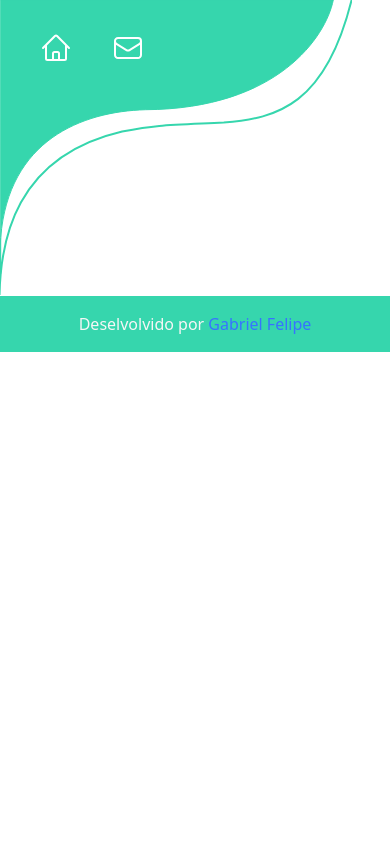
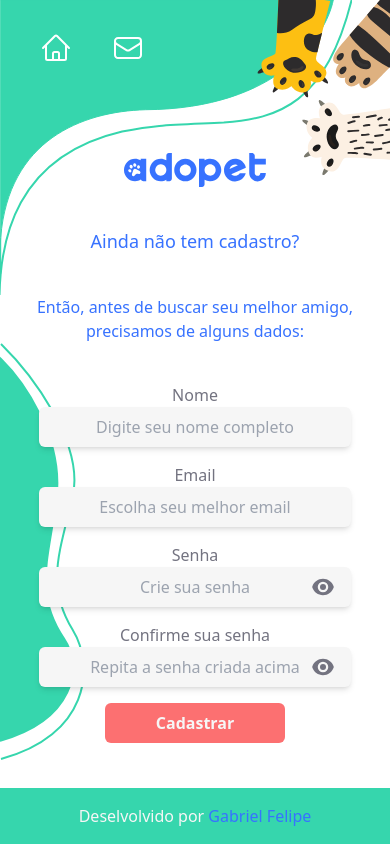
Before and after one commit to gabrielfelipeee/adopet, a React (Vite) app: page /cadastro in a window 390 px wide. Built offline with nearby package versions, Linux system fonts and the light colour scheme.

Commit message:
corrigindo alguns bugs e criando a página de cadastro

```diff
--- a/src/Routes.tsx
+++ b/src/Routes.tsx
@@ -2,13 +2,13 @@ import { BrowserRouter, Routes, Route } from "react-router-dom"
 
 
 import { WindowWidthProvider } from "./context/WindowWidthContext";
-import { LoginProvider } from "./context/LoginContext";
+import { LoginProvider } from "./context/LoginAndRegisterContext";
 
 import Header from "./components/Header";
 import Footer from "./components/Footer";
 import Initial from "./pages/Initial";
 import Login from "./pages/Login";
-
+import Register from "./pages/Register";
 
 function AppRoutes() {
   return (
@@ -19,6 +19,7 @@ function AppRoutes() {
           <Routes>
             <Route path='/inicio' element={<Initial />} />
             <Route path='/login' element={<Login />} />
+            <Route path='/cadastro' element={<Register />} />
           </Routes>
         </WindowWidthProvider>
       </LoginProvider>
--- a/src/components/Footer/index.tsx
+++ b/src/components/Footer/index.tsx
@@ -2,7 +2,7 @@
 
 const Footer = () => {
     return (
-        <footer className="bg-secondary text-gray-light text-base font-500 p-4 flex justify-center items-center relative z-[999]">
+        <footer className="bg-secondary text-gray-light text-base font-500 p-4 flex justify-center items-center relative">
             <span>Deselvolvido por <a
                 href="https://github.com/gabrielfelipeee"
                 target="_blank"
--- a/src/components/Header/Layout/index.tsx
+++ b/src/components/Header/Layout/index.tsx
@@ -6,7 +6,7 @@ interface LayoutProps {
 
 const Layout = ({ children }: LayoutProps) => {
     return (
-        <header className="ly-header-mobile md:ly-header-desktop">
+        <header className="ly-header-mobile relative md:ly-header-desktop">
             {children}
         </header>
     )
--- a/src/components/Header/index.tsx
+++ b/src/components/Header/index.tsx
@@ -8,7 +8,7 @@ import Layout from "./Layout";
 const Header = () => {
     return (
         <Layout>
-            <nav className="flex gap-10 pt-8 items-center relative z-500">
+            <nav className="flex gap-10 pt-8 items-center">
                 <div>
                     <img
                         src={logo}
@@ -16,7 +16,7 @@ const Header = () => {
                         className="hidden md:block w-[124px] ml-10"
                     />
                 </div>
-                <Link to='/' className="block">
+                <Link to='/'>
                     <HomeIcon className="h-8 text-white" />
                 </Link>
                 <Link to='/mensagem'>
--- /dev/null
+++ b/src/components/InputPassword/index.tsx
@@ -0,0 +1,51 @@
+import { ChangeEvent, useState } from 'react';
+import { EyeIcon, EyeSlashIcon } from '@heroicons/react/24/solid';
+
+interface InputPasswordProps {
+    label: string,
+    placeholder: string,
+    value: string,
+    onChange: (event: ChangeEvent<HTMLInputElement>) => void;
+}
+
+const InputPassword = (
+    {
+        value,
+        onChange,
+        label,
+        placeholder
+    }: InputPasswordProps) => {
+
+        const [showPassword, setShowPassword] = useState(false);
+
+        const togglePasswordVisibility = () => {
+            setShowPassword(!showPassword);
+        };
+
+    return (
+        <label
+            className="flex flex-col items-center relative"
+        >
+            {label}
+            <input
+                type={showPassword ? 'text' : 'password'}
+                placeholder={placeholder}
+                required
+                value={value}
+                onChange={onChange}
+                className="form-input"
+            />
+            <div
+                className="absolute top-[32px] right-4 cursor-pointer"
+                onClick={togglePasswordVisibility}
+            >
+                {
+                    showPassword
+                        ? <EyeSlashIcon className="h-6" />
+                        : <EyeIcon className="h-6" />
+                }
+            </div>
+        </label>
+    );
+};
+export default InputPassword;
--- a/src/context/LoginContext.tsx
+++ b/src/context/LoginAndRegisterContext.tsx
@@ -4,8 +4,6 @@ import { createContext, useState, ReactNode } from "react";
 interface LoginContextType {
     password: string,
     setPassword: React.Dispatch<React.SetStateAction<string>>
-    showPassword: boolean,
-    setShowPassword: React.Dispatch<React.SetStateAction<boolean>>
 }
 
 interface LoginProviderProps {
@@ -17,14 +15,11 @@ const LoginContext = createContext<LoginContextType | null>(null);
 LoginContext.displayName = "Login";
 
 const LoginProvider = ({ children }: LoginProviderProps) => {
-    const [showPassword, setShowPassword] = useState(false);
     const [password, setPassword] = useState("");
 
     return (
         <LoginContext.Provider value={
             {
-                showPassword,
-                setShowPassword,
                 password,
                 setPassword,
             }
--- a/src/hooks/useLogin.tsx
+++ b/src/hooks/useLoginAndRegister.tsx
@@ -1,12 +1,12 @@
 import { useContext } from "react"
-import { LoginContext } from "../context/LoginContext";
+import { LoginContext } from "../context/LoginAndRegisterContext";
 
 import logoBlue from '../assets/logo-blue.svg';
 import paws from '../assets/paws.svg';
 
 
 
-const useLogin = () => {
+const useLoginAndRegister = () => {
     const context = useContext(LoginContext);
 
     if (!context) {
@@ -34,4 +34,4 @@ const useLogin = () => {
         paws
     }
 }
-export default useLogin;
+export default useLoginAndRegister;
--- a/src/index.css
+++ b/src/index.css
@@ -9,7 +9,7 @@
         background-repeat: no-repeat;
         position: sticky;
         top: 0;
-        z-index: 2;
+        z-index: 1;
     }
     .ly-header-mobile {
         background-image: url('./assets/mobile/shape1.svg');
@@ -19,28 +19,27 @@
     .ly-header-desktop {
         background-image: url('./assets/desktop/shape1.svg');
         height: 470px;
-        width: 560px;
+        width: 100vw;
     }
 
     .ly-initial-mobile,
     .ly-pages-desktop {
-        background-position: right center;
         background-repeat: no-repeat;
         position: relative;
-        z-index: 1;
     }
     .ly-initial-mobile {
         background-image: url('./assets/mobile/shape2.svg');
+        background-position: right center;
     }
     .ly-pages-mobile {
         background-image: url('./assets/mobile/shape3.svg');
-        background-position: left bottom 150px;
+        background-position: left bottom 80px;
         background-repeat: no-repeat;
     }
     .ly-pages-desktop {
-        background-image: url('./assets/desktop/shape2.svg');;
+        background-image: url('./assets/desktop/shape2.svg');
+        background-position: right bottom 90px;
     }
-
 
     .btn {
         @apply bg-tertiary text-base font-600 p-2 rounded-md w-[180px] md:w-[360px] text-center hover:bg-pink-light hover:animate-pulse;
--- a/src/pages/Initial/index.tsx
+++ b/src/pages/Initial/index.tsx
@@ -11,7 +11,7 @@ const Initial = () => {
 
     return (
         <div
-            className="ly-initial-mobile md:ly-pages-desktop md:ly-desktop flex flex-col justify-center items-center bg-primary text-gray-light -mt-[300px]  h-screen md:-mt-[470px] -mb-[52px] md:-mb-[56px] relative -z-[0]"
+            className="ly-initial-mobile md:ly-pages-desktop md:ly-desktop flex flex-col justify-center items-center bg-primary text-gray-light -mt-[300px]  h-screen md:-mt-[470px] -mb-[52px] md:-mb-[56px]"
         >
             <img
                 src={logo}
--- a/src/pages/Login/index.tsx
+++ b/src/pages/Login/index.tsx
@@ -1,7 +1,7 @@
 import { Link } from 'react-router-dom';
-import { EyeIcon, EyeSlashIcon } from '@heroicons/react/24/solid';
+import useLoginAndRegister from '../../hooks/useLoginAndRegister';
 
-import useLogin from '../../hooks/useLogin';
+import InputPassword from '../../components/InputPassword';
 
 
 const Login = () => {
@@ -10,22 +10,20 @@ const Login = () => {
         logoBlue,
         password,
         setPassword,
-        showPassword,
-        togglePasswordVisibility
-    } = useLogin();
-    console.log(password)
+    } = useLoginAndRegister();
+
     return (
         <div
-            className="ly-pages-mobile md:ly-pages-desktop md:ly-desktop flex flex-col gap-10 justify-center items-center text-gray-light -mt-[300px]  h-screen md:-mt-[470px] -mb-[52px] md:-mb-[56px]"
+            className="ly-pages-mobile md:ly-pages-desktop md:ly-desktop flex flex-col gap-10 justify-center items-center -mt-[300px]  h-screen md:-mt-[470px] -mb-[52px] md:-mb-[56px]"
         >
             <img src={paws} className="fixed top-0 right-0 z-10" />
-            <img src={logoBlue} className="w-[142px] -mt-[100px] md:w-[250px] md:-mt-[0px]" />
+            <img src={logoBlue} className="w-[142px] -mt-[100px] lg:w-[250px] md:-mt-[0px]" />
             <span className="text-primary text-lg">
                 Já tem conta? Faça seu login:
             </span>
 
             <form
-                className="w-[80%] max-w-[550px] text-gray-dark flex flex-col gap-6 relative z-[999]"
+                className="w-[80%] max-w-[550px] text-gray-dark flex flex-col gap-6"
             >
                 <label className="flex flex-col items-center">
                     Email
@@ -33,30 +31,16 @@ const Login = () => {
                         type="email"
                         placeholder="Insira seu email"
                         required
-                        className="form-input"
+                        className="form-input relative z-10"
                     />
                 </label>
-                <label
-                    className="flex flex-col items-center relative"
-                >
-                    Senha
-                    <input
-                        type={showPassword ? 'text' : 'password'}
-                        placeholder="Insira sua senha"
-                        value={password}
-                        onChange={(e) => setPassword(e.target.value)}
-                        className="form-input"
-                    />
-                    <div
-                        className="absolute top-[32px] right-4 cursor-pointer"
-                        onClick={togglePasswordVisibility}
-                    >
-                        {showPassword
-                            ? <EyeSlashIcon className="h-6" />
-                            : <EyeIcon className="h-6" />
-                        }
-                    </div>
-                </label>
+                <InputPassword
+                    label="Senha"
+                    placeholder="Insira sua senha"
+                    value={password}
+                    onChange={event => setPassword(event.target.value)}
+                />
+
                 <Link
                     to='#'
                     className="text-xs text-tertiary underline m-auto md:text-sm"
--- /dev/null
+++ b/src/pages/Register/index.tsx
@@ -0,0 +1,66 @@
+import useLoginAndRegister from "../../hooks/useLoginAndRegister";
+
+import InputPassword from "../../components/InputPassword";
+
+const Register = () => {
+
+    const { logoBlue, paws } = useLoginAndRegister();
+
+    return (
+        <div
+        className="ly-pages-mobile md:ly-pages-desktop md:ly-desktop flex flex-col gap-10 justify-center items-center text-gray-light -mt-[300px]  h-screen md:-mt-[470px] -mb-[52px] md:-mb-[56px]"
+        >
+            <img src={paws} className="fixed top-0 right-0 z-10"/>
+            <img src={logoBlue} className="w-[142px] mt-[60px] lg:w-[250px] md:-mt-[0px] relative z-10" />
+            <span className="text-primary text-lg">Ainda não tem cadastro?</span>
+
+            <span className="text-primary text-base max-w-[500px] text-center md:text-lg mx-[2px]">
+                Então, antes de buscar seu melhor amigo, precisamos de alguns dados:
+            </span>
+
+
+            <form
+                className="w-[80%] max-w-[550px] text-gray-dark flex flex-col gap-4"
+            >
+                <label className="flex flex-col items-center">
+                    Nome
+                    <input
+                        type="text"
+                        placeholder="Digite seu nome completo"
+                        required
+                        className="form-input relative z-10"
+                    />
+                </label>
+                <label className="flex flex-col items-center">
+                    Email
+                    <input
+                        type="email"
+                        placeholder="Escolha seu melhor email"
+                        required
+                        className="form-input"
+                    />
+                </label>
+
+                <InputPassword
+                    label="Senha"
+                    placeholder="Crie sua senha"
+                    value=""
+                    onChange={event => { }}
+                />
+                <InputPassword
+                    label="Confirme sua senha"
+                    placeholder="Repita a senha criada acima"
+                    value=""
+                    onChange={event => { }}
+                />
+                <button
+                    type="submit"
+                    className="btn text-gray-light m-auto"
+                >
+                    Cadastrar
+                </button>
+            </form>
+        </div>
+    );
+};
+export default Register;
```
